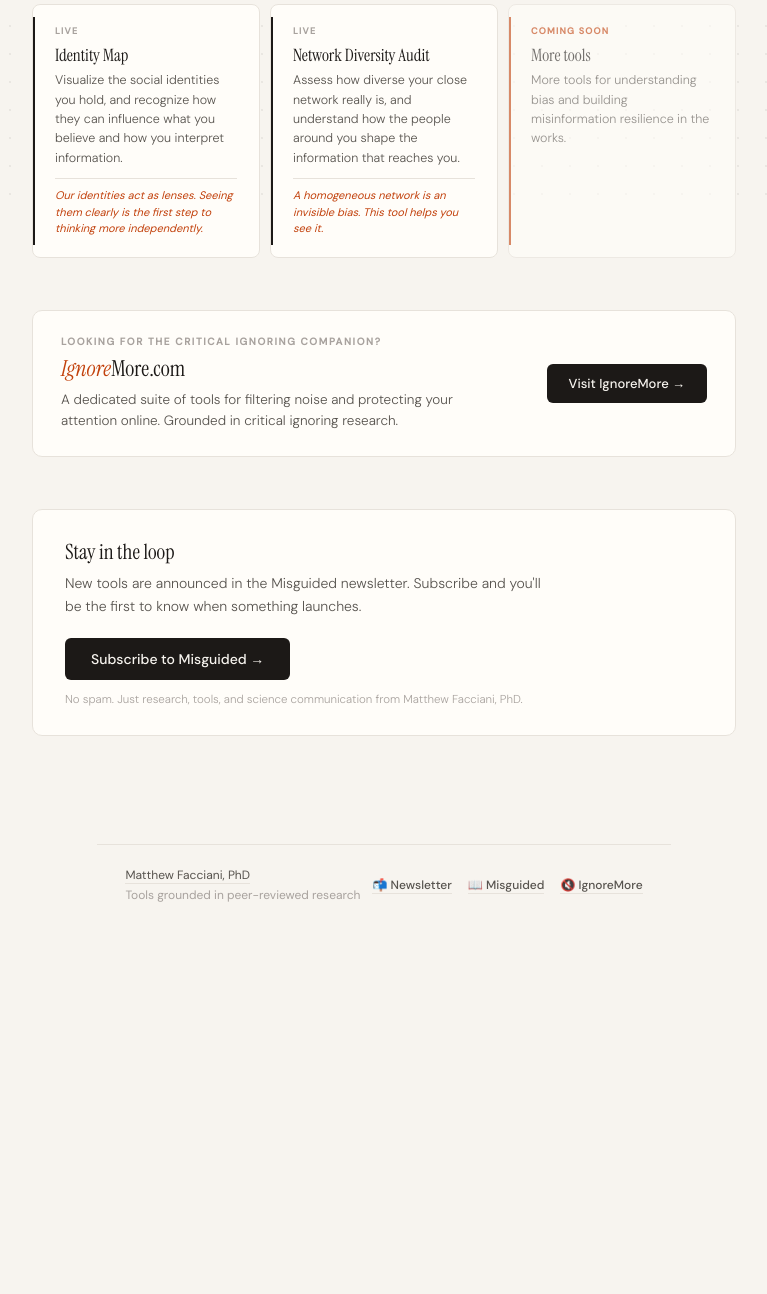
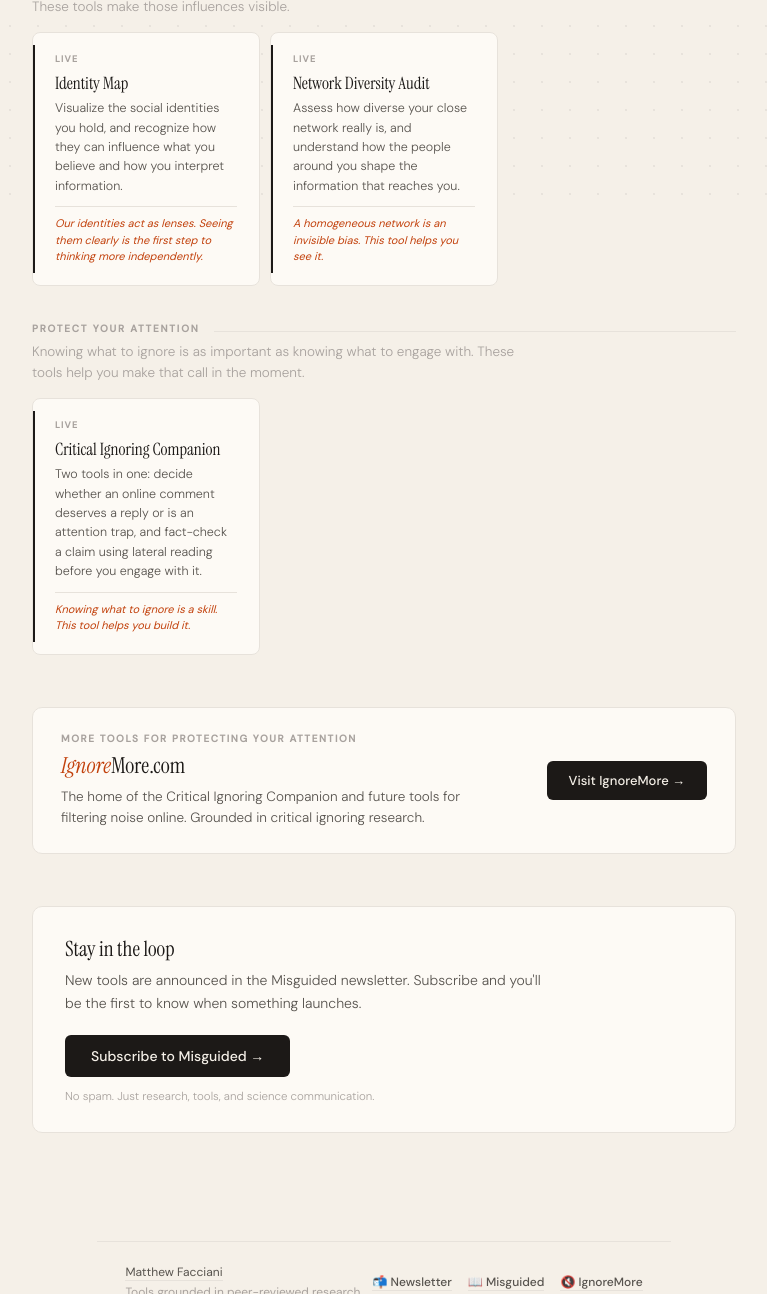
Before and after one commit to matthewfacciani/tools, a plain HTML site: page index.html in a window 1280 px wide. Shown: the part 604-1898 px from the top of the page, without its empty margins (256-1023 px from the left). Before the commit the page ends 1550 px from the top, so only its background shows below. Drawn offline with Linux system fonts and the light colour scheme.

Commit message:
Add files via upload

```diff
--- a/index.html
+++ b/index.html
@@ -3,15 +3,15 @@
 <head>
   <meta charset="UTF-8"/>
   <meta name="viewport" content="width=device-width, initial-scale=1.0"/>
-  <title>The Misguided Toolkit — Matthew Facciani</title>
-  <meta name="description" content="Free, research-backed tools to help you understand how your identities and networks shape what you believe. By Matthew Facciani, PhD."/>
+  <title>The Misguided Toolkit · Matthew Facciani</title>
+  <meta name="description" content="Free, research-backed tools for navigating misinformation, understanding bias, and protecting your attention online. By Matthew Facciani."/>
   <link href="https://fonts.googleapis.com/css2?family=Instrument+Serif:ital@0;1&family=DM+Sans:wght@300;400;500&display=swap" rel="stylesheet"/>
   <style>
     *, *::before, *::after { box-sizing: border-box; margin: 0; padding: 0; }
 
     :root {
-      --bg: #f7f4ef;
-      --paper: #fffdf9;
+      --bg: #f5f0e8;
+      --paper: #fdfaf5;
       --ink: #1c1917;
       --ink-mid: #57534e;
       --ink-light: #a8a29e;
@@ -345,6 +345,9 @@
     .footer-link { font-size: 12px; font-weight: 500; color: var(--ink-mid); text-decoration: none; border-bottom: 1px solid var(--rule); }
     .footer-link:hover { color: var(--ink); border-color: var(--ink); }
 
+    html.dark .callout-btn:hover { background: #d4cfc8; color: var(--ink); }
+    html.dark .notify-btn:hover { background: #d4cfc8; color: var(--ink); }
+
     @keyframes rise {
       from { opacity: 0; transform: translateY(14px); }
       to   { opacity: 1; transform: translateY(0); }
@@ -360,8 +363,12 @@
       .hero-desc { font-size: 15px; }
       .tools-grid { grid-template-columns: 1fr; }
       .tool-card { padding: 18px 18px; }
+      .cluster { padding: 0; }
+      .cluster-header { margin-bottom: 10px; }
       .ignorermore-callout { flex-direction: column; align-items: flex-start; padding: 20px 18px; }
+      .callout-btn { width: 100%; text-align: center; }
       .notify-section { padding: 22px 18px; }
+      .notify-btn { width: 100%; text-align: center; }
       .site-footer { flex-direction: column; align-items: flex-start; padding: 20px 18px 36px; }
       .footer-links { gap: 12px; }
     }
@@ -402,7 +409,7 @@
       <div class="hero-divider-line"></div>
     </div>
     <p class="hero-desc">
-      What we believe is shaped by who we are and who we surround ourselves with. These free, research-backed tools help you see those influences clearly, so you can navigate the information landscape more intentionally. Grounded in the research behind <a href="https://cup.columbia.edu/book/misguided/9780231205054" target="_blank">Misguided</a>.
+      What we believe is shaped by who we are and who we surround ourselves with. These free, research-backed tools help you navigate misinformation, understand your own biases, and protect your attention online, so you can engage with information more intentionally. Grounded in the research behind <a href="https://cup.columbia.edu/book/misguided/9780231205054" target="_blank">Misguided</a>.
     </p>
   </div>
 
@@ -425,19 +432,28 @@
         <div class="tool-desc">Assess how diverse your close network really is, and understand how the people around you shape the information that reaches you.</div>
         <div class="tool-insight">A homogeneous network is an invisible bias. This tool helps you see it.</div>
       </a>
-      <div class="tool-card soon">
-        <div class="tool-status">Coming soon</div>
-        <div class="tool-name">More tools</div>
-        <div class="tool-desc">More tools for understanding bias and building misinformation resilience in the works.</div>
-      </div>
+    </div>
+
+    <div class="cluster-header" style="margin-top:36px;">
+      <div class="cluster-label">Protect your attention</div>
+      <div class="cluster-rule"></div>
+    </div>
+    <p class="cluster-desc">Knowing what to ignore is as important as knowing what to engage with. These tools help you make that call in the moment.</p>
+    <div class="tools-grid">
+      <a class="tool-card live" href="https://critignore.com" target="_blank">
+        <div class="tool-status">Live</div>
+        <div class="tool-name">Critical Ignoring Companion</div>
+        <div class="tool-desc">Two tools in one: decide whether an online comment deserves a reply or is an attention trap, and fact-check a claim using lateral reading before you engage with it.</div>
+        <div class="tool-insight">Knowing what to ignore is a skill. This tool helps you build it.</div>
+      </a>
     </div>
   </div>
 
   <div class="ignorermore-callout">
     <div class="callout-left">
-      <div class="callout-label">Looking for the Critical Ignoring Companion?</div>
+      <div class="callout-label">More tools for protecting your attention</div>
       <div class="callout-title"><em>Ignore</em>More.com</div>
-      <div class="callout-desc">A dedicated suite of tools for filtering noise and protecting your attention online. Grounded in critical ignoring research.</div>
+      <div class="callout-desc">The home of the Critical Ignoring Companion and future tools for filtering noise online. Grounded in critical ignoring research.</div>
     </div>
     <a class="callout-btn" href="https://ignoremore.com/" target="_blank">Visit IgnoreMore →</a>
   </div>
@@ -446,14 +462,14 @@
     <div class="notify-title">Stay in the loop</div>
     <div class="notify-desc">New tools are announced in the Misguided newsletter. Subscribe and you'll be the first to know when something launches.</div>
     <a class="notify-btn" href="https://matthewfacciani.substack.com" target="_blank">Subscribe to Misguided →</a>
-    <div class="notify-note">No spam. Just research, tools, and science communication from Matthew Facciani, PhD.</div>
+    <div class="notify-note">No spam. Just research, tools, and science communication.</div>
   </div>
 
 </div>
 
 <div class="site-footer">
   <div class="footer-credit">
-    <a href="https://www.matthewfacciani.com" target="_blank">Matthew Facciani, PhD</a><br>
+    <a href="https://www.matthewfacciani.com" target="_blank">Matthew Facciani</a><br>
     Tools grounded in peer-reviewed research
   </div>
   <div class="footer-links">
```
